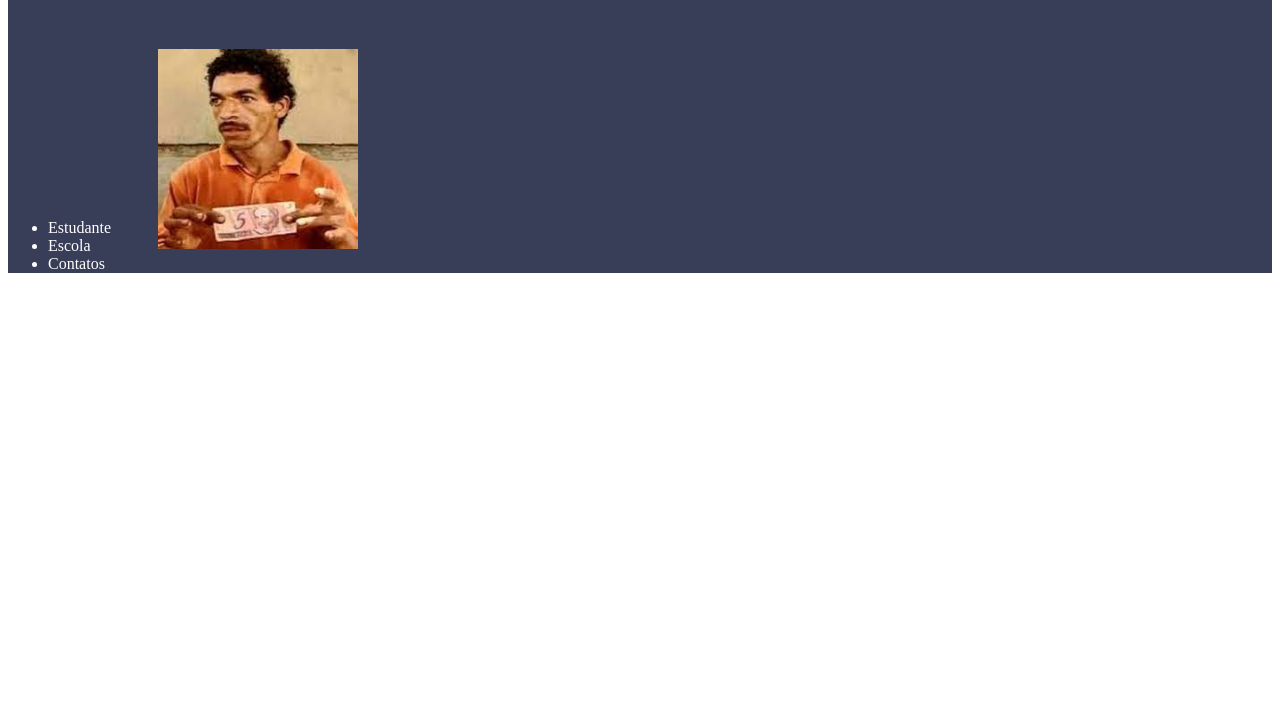
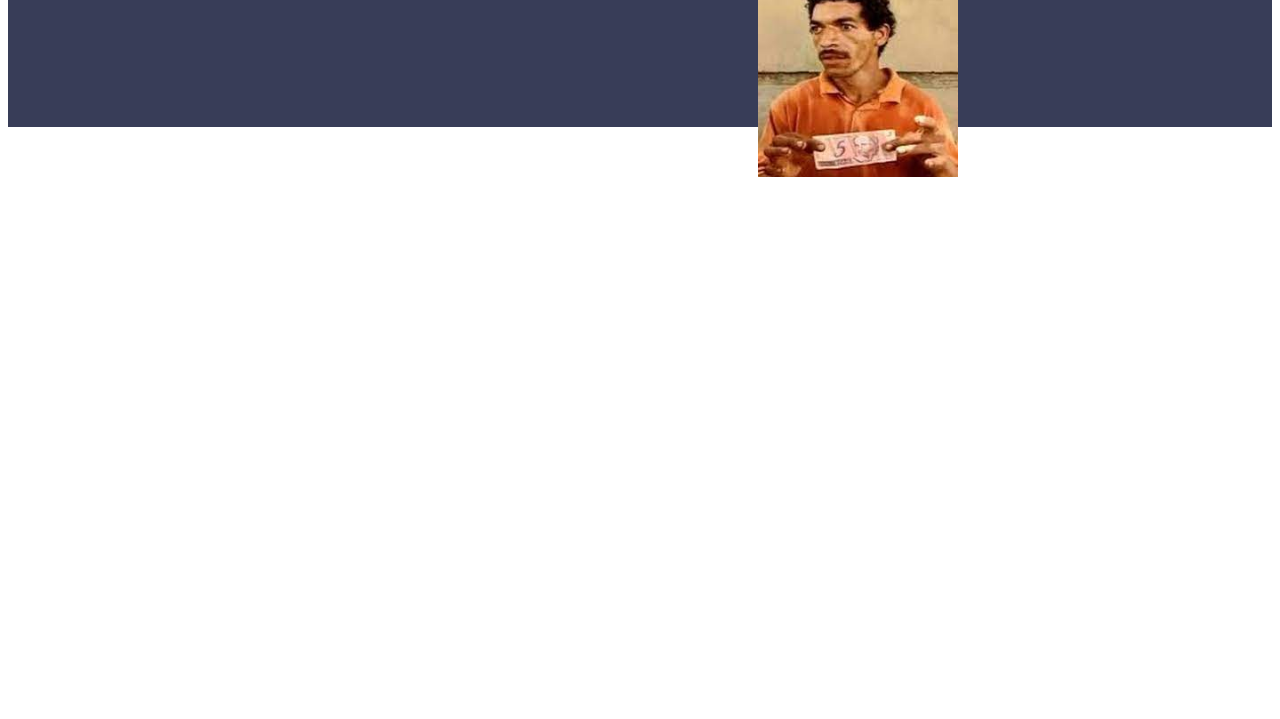
Before and after one commit to brunot12/SiteEscola, a plain HTML site: page index.html in a window 1280 px wide. Shown: the part 81-800 px from the top of the page. Drawn offline with Linux system fonts and the light colour scheme.

Commit message:
Add files via upload

```diff
--- a/index.html
+++ b/index.html
@@ -7,15 +7,20 @@
 <title> Página web </title>
 <link rel="stylesheet" href= "style.css">
 </head>
-<header>
+<header class="cabecalho">
+
     <h1> Vai ser uma imagem aqui</h1>
      <img class="galocego" src="galocego.jpg" alt="galocego com dinheiro na mao">
 
-    <ul>
-    <li>Estudante</li>
-    <li>Escola</li>
-    <li>Contatos</li>
-    </ul>
+     <ul class="cabecalho-lista-item">
+    <li class="cabecalho-lista-item">Estudante</li>
+    <li class="cabecalho-lista-item">Escola</li>
+    <li class="cabecalho-lista-item">Contatos</li>
+
+
+</ul>
+
+
 
 </header>
-    </html>
+</html>
--- a/style.css
+++ b/style.css
@@ -1,6 +1,8 @@
-header{
+.cabecalho{
     background-color: #383D58;
     color:white;
+    display: flex;
+    justify-content: space-around;
 }
 .galocego{
     width: 200px;
@@ -9,3 +11,7 @@ header{
     left: 150px;
 
 }
+.cabecalho-lista-item{
+     display: inline-block;
+
+}
```
